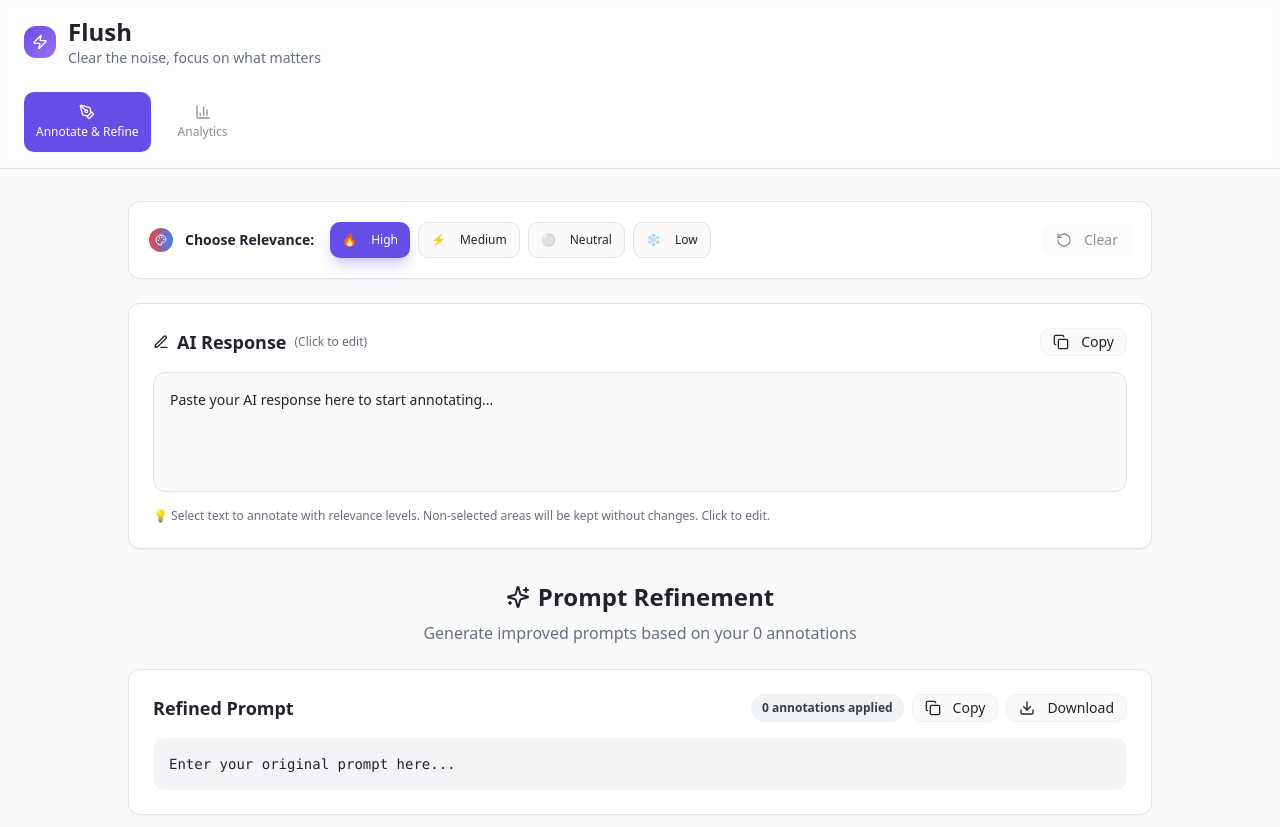
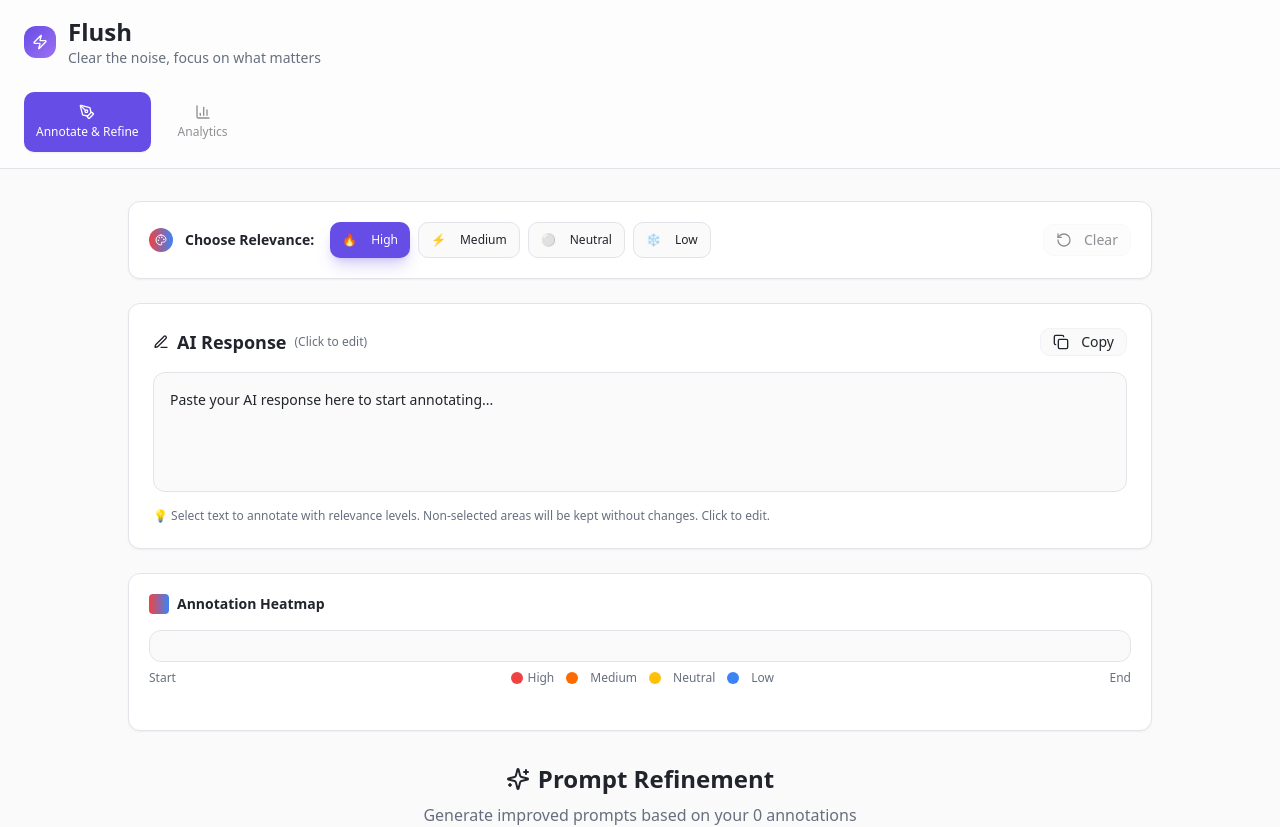
Before and after one commit to Iraunikel/backend-flush, a React (Vite) app: page / in a window 1280 px wide. Shown: the top 827 px of the page. Built offline with nearby package versions, Linux system fonts and the light colour scheme.

Commit message:
Refine heatmap gradient
Implement a dynamic heatmap gradient that transitions from red to blue based on user selections, starting with a neutral map when nothing is selected.

```diff
--- a/src/components/AnnotationInterface.tsx
+++ b/src/components/AnnotationInterface.tsx
@@ -339,13 +339,68 @@ const AnnotationInterface: React.FC<AnnotationInterfaceProps> = ({
         </div>
       </Card>
 
-      {/* Annotation Legend */}
-      {annotations.length > 0 && (
-        <Card className="p-5 bg-gradient-to-br from-card to-card/50">
-          <div className="flex items-center gap-2 mb-4">
-            <div className="w-5 h-5 rounded bg-gradient-to-r from-annotation-high to-annotation-low"></div>
-            <h4 className="text-sm font-semibold text-foreground">Annotation Heatmap</h4>
+      {/* Annotation Heatmap */}
+      <Card className="p-5 bg-gradient-to-br from-card to-card/50">
+        <div className="flex items-center gap-2 mb-4">
+          <div className="w-5 h-5 rounded bg-gradient-to-r from-annotation-high to-annotation-low"></div>
+          <h4 className="text-sm font-semibold text-foreground">Annotation Heatmap</h4>
+        </div>
+
+        {/* Visual Heatmap */}
+        <div className="mb-6">
+          <div className="h-8 rounded-lg overflow-hidden border bg-background/50 relative">
+            {content.length > 0 ? (
+              <>
+                {/* Background neutral */}
+                <div className="absolute inset-0 bg-gradient-to-r from-muted/30 to-muted/30"></div>
+
+                {/* Annotation overlays */}
+                {annotations.map((annotation) => {
+                  const startPercent = (annotation.startIndex / content.length) * 100;
+                  const widthPercent = ((annotation.endIndex - annotation.startIndex) / content.length) * 100;
+
+                  return (
+                    <div
+                      key={annotation.id}
+                      className={`absolute top-0 h-full bg-annotation-${annotation.relevanceLevel} opacity-80 transition-all duration-300`}
+                      style={{
+                        left: `${startPercent}%`,
+                        width: `${widthPercent}%`
+                      }}
+                      title={`${annotation.text} (${annotation.relevanceLevel})`}
+                    />
+                  );
+                })}
+
+                {/* Gradient overlay for smooth blending */}
+                <div className="absolute inset-0 bg-gradient-to-r from-transparent via-transparent to-transparent mix-blend-overlay"></div>
+              </>
+            ) : (
+              <div className="absolute inset-0 bg-muted/30 flex items-center justify-center">
+                <span className="text-xs text-muted-foreground">No content to visualize</span>
+              </div>
+            )}
           </div>
+
+          {/* Heatmap legend */}
+          <div className="flex justify-between mt-2 text-xs text-muted-foreground">
+            <span>Start</span>
+            <div className="flex items-center gap-1">
+              <div className="w-3 h-3 rounded-full bg-annotation-high"></div>
+              <span>High</span>
+              <div className="w-3 h-3 rounded-full bg-annotation-medium mx-2"></div>
+              <span>Medium</span>
+              <div className="w-3 h-3 rounded-full bg-annotation-neutral mx-2"></div>
+              <span>Neutral</span>
+              <div className="w-3 h-3 rounded-full bg-annotation-low mx-2"></div>
+              <span>Low</span>
+            </div>
+            <span>End</span>
+          </div>
+        </div>
+
+        {/* Statistics */}
+        {annotations.length > 0 && (
           <div className="grid grid-cols-2 md:grid-cols-4 gap-3 text-xs">
             {relevanceLevels.map((level) => {
               const levelAnnotations = annotations.filter(a => a.relevanceLevel === level.key);
@@ -365,8 +420,8 @@ const AnnotationInterface: React.FC<AnnotationInterfaceProps> = ({
               );
             })}
           </div>
-        </Card>
-      )}
+        )}
+      </Card>
 
       {/* All Annotations List */}
       {annotations.length > 0 && (
```
